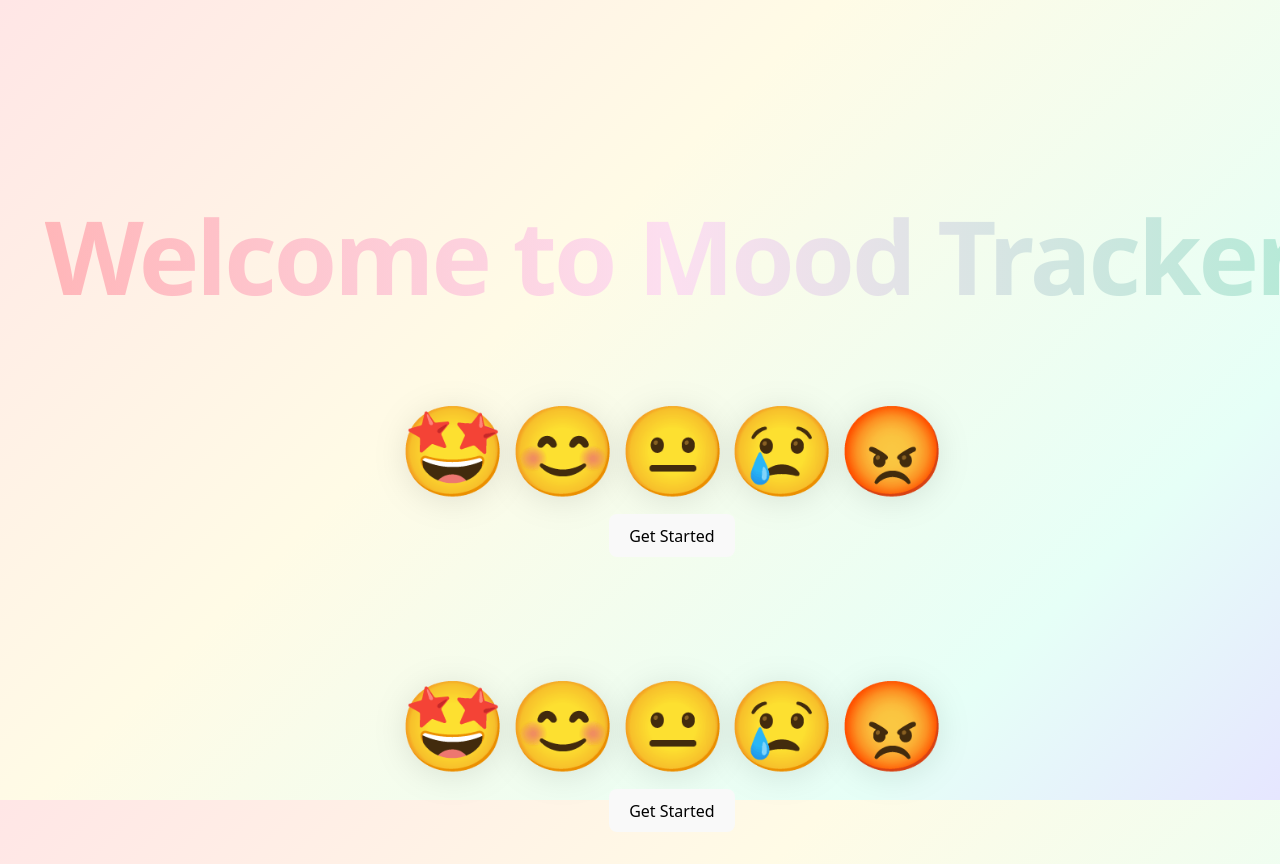
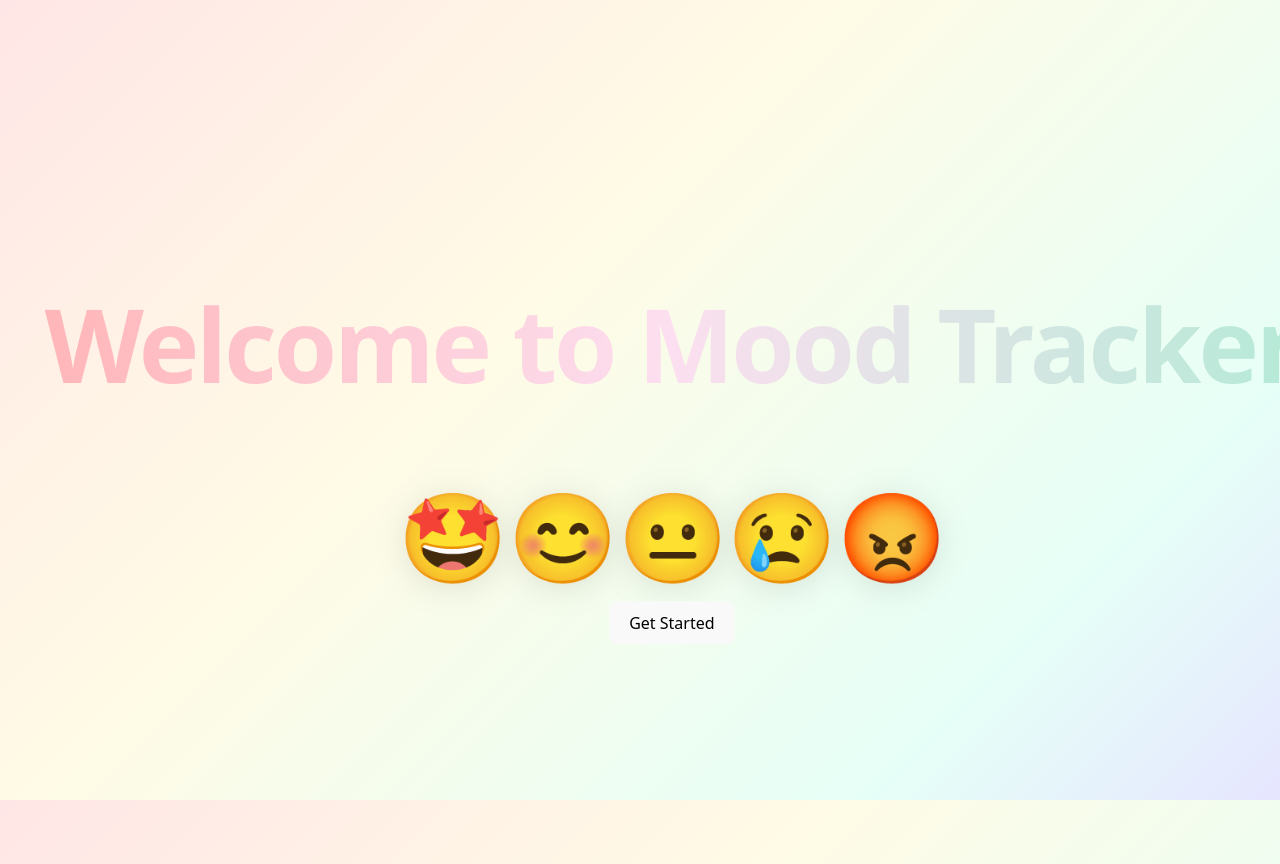
Before and after one commit to agargi007/mood-tracker-, a Vue app: page / in a window 1280 px wide. Shown: the top 864 px of the page. Built offline with nearby package versions, Linux system fonts and the light colour scheme.

Commit message:
Fix Welcome page: remove duplicate emoji/button, ensure perfect vertical and horizontal centering

```diff
--- a/src/pages/Welcome.vue
+++ b/src/pages/Welcome.vue
@@ -1,25 +1,10 @@
 <template>
   <div class="welcome-summer-bg min-h-screen w-full flex flex-col items-center justify-center relative overflow-hidden" style="overflow-x:hidden; overflow-y:hidden; min-height:100vh; min-width:100vw; height:100vh; width:100vw;">
-    <div class="flex flex-col items-center justify-center w-full min-h-screen">
-      <!-- Animated Heading -->
-      <div class="flex flex-col items-center justify-center w-full h-full flex-1">
-        <h1 class="welcome-title font-display font-extrabold mb-10 md:mb-14 text-gray-800 tracking-tight drop-shadow-lg animate-gradient-text animate-fade-in"
-          style="font-size: clamp(2.5rem, 8vw, 6.5rem); line-height: 1.1; text-align: center;">
-          Welcome to Mood Tracker
-        </h1>
-        <!-- Animated Emoji Parade (centered, larger, more visible) -->
-        <div class="emoji-parade flex gap-4 sm:gap-8 md:gap-12 mb-12 md:mb-16 justify-center animate-parade">
-          <span class="emoji-item mood-emoji animate-bounce-float" style="font-size: clamp(2.5rem, 7vw, 5.5rem); animation-delay:0s">🤩</span>
-          <span class="emoji-item mood-emoji animate-bounce-float" style="font-size: clamp(2.5rem, 7vw, 5.5rem); animation-delay:0.12s">😊</span>
-          <span class="emoji-item mood-emoji animate-bounce-float" style="font-size: clamp(2.5rem, 7vw, 5.5rem); animation-delay:0.24s">😐</span>
-          <span class="emoji-item mood-emoji animate-bounce-float" style="font-size: clamp(2.5rem, 7vw, 5.5rem); animation-delay:0.36s">😢</span>
-          <span class="emoji-item mood-emoji animate-bounce-float" style="font-size: clamp(2.5rem, 7vw, 5.5rem); animation-delay:0.48s">😡</span>
-        </div>
-        <!-- Animated Button -->
-        <router-link to="/tracker">
-          <button class="welcome-btn px-8 py-4 rounded-2xl bg-pink-400/90 text-white text-2xl sm:text-3xl md:text-4xl font-bold shadow-lg hover:bg-pink-500 transition animate-pop-in">Get Started</button>
-        </router-link>
-      </div>
+    <div class="flex flex-col items-center justify-center w-full h-full flex-1">
+      <h1 class="welcome-title font-display font-extrabold mb-10 md:mb-14 text-gray-800 tracking-tight drop-shadow-lg animate-gradient-text animate-fade-in"
+        style="font-size: clamp(2.5rem, 8vw, 6.5rem); line-height: 1.1; text-align: center;">
+        Welcome to Mood Tracker
+      </h1>
       <!-- Animated Emoji Parade (centered, larger, more visible) -->
       <div class="emoji-parade flex gap-4 sm:gap-8 md:gap-12 mb-12 md:mb-16 justify-center animate-parade">
         <span class="emoji-item mood-emoji animate-bounce-float" style="font-size: clamp(2.5rem, 7vw, 5.5rem); animation-delay:0s">🤩</span>
```
